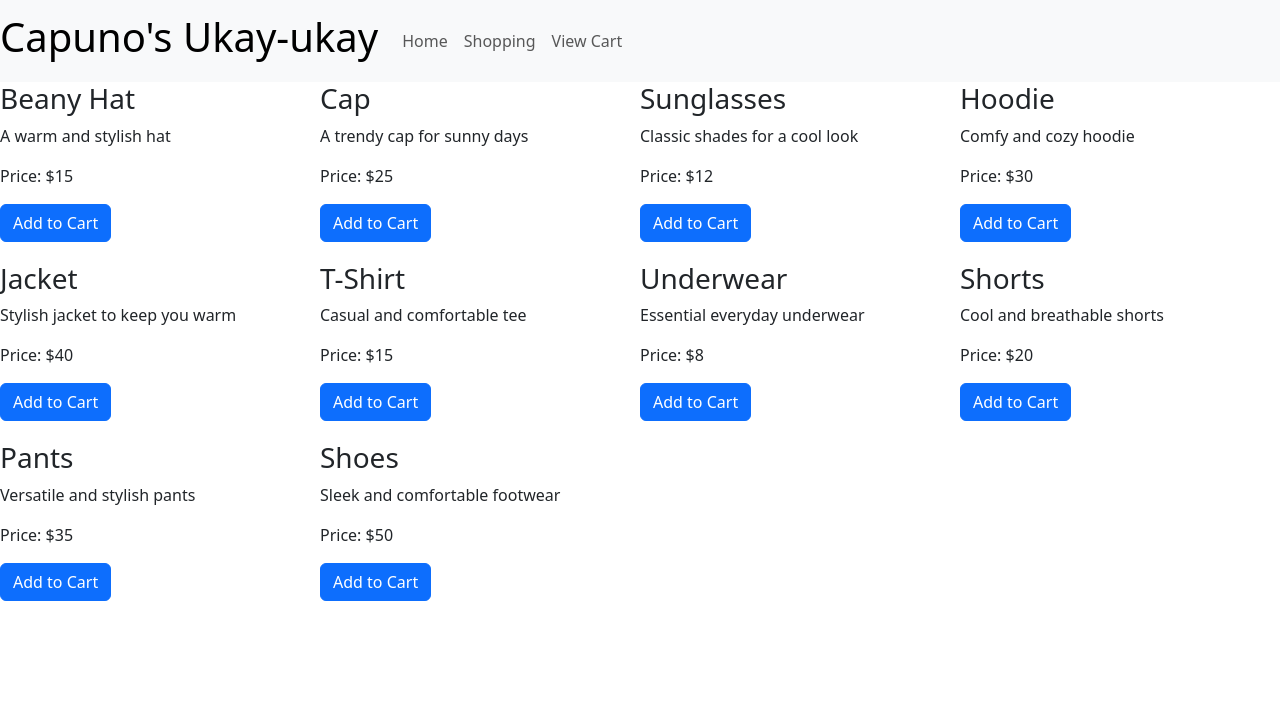
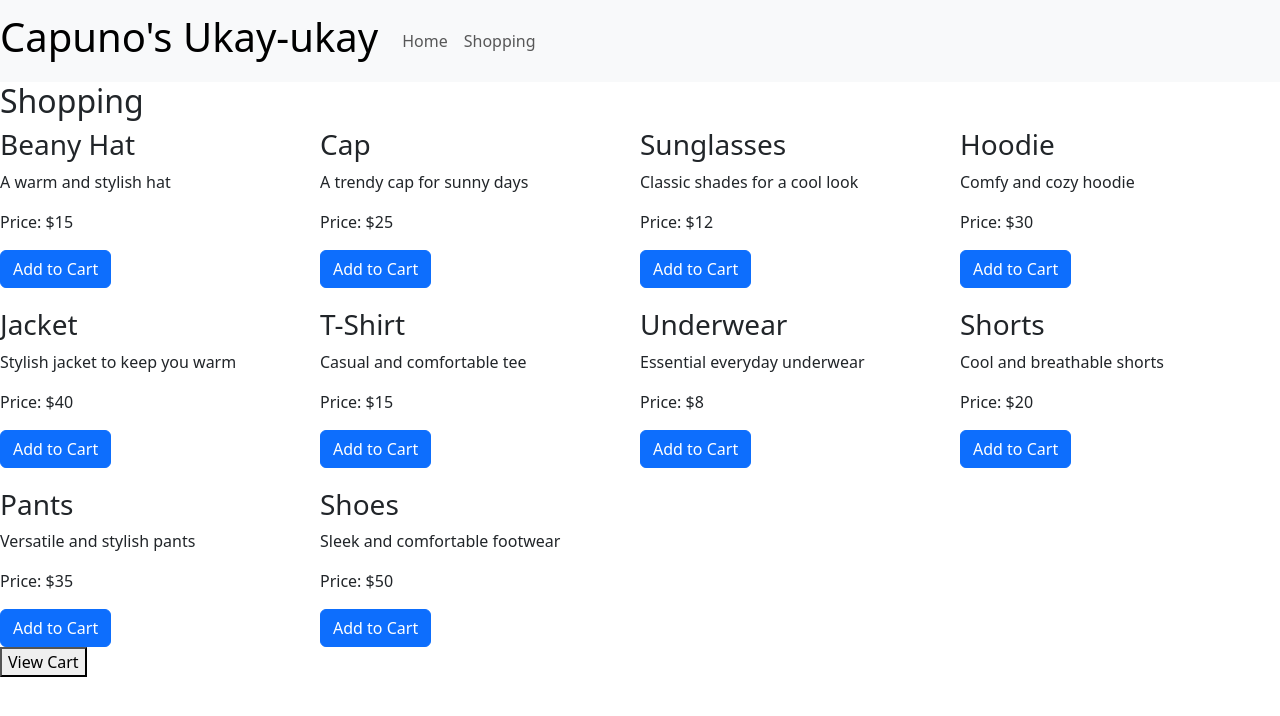
Before and after one commit to CCS112-Group-2/Capuno-s-Ukay-ukay, a React (Create React App) app in the folder capuno-s-ukay-ukay/: page /shopping in a window 1280 px wide. Shown: the top 716 px of the page. Built offline with nearby package versions, Linux system fonts and the light colour scheme.

Commit message:
Added Shopping.js

```diff
--- a/capuno-s-ukay-ukay/src/App.js
+++ b/capuno-s-ukay-ukay/src/App.js
@@ -59,16 +59,12 @@ function App() {
           <li class="nav-item">
             <a class="nav-link" href="/shopping">Shopping</a>
           </li>
-          <li class="nav-item dropdown">
-            <a className="nav-link" href="/cart">View Cart</a>
-          </li>
         </ul>
       </div>
     </nav>
         <Routes>
           <Route path="/" element={<HomePage />} />
           <Route path="/shopping" element={<Shopping products={products} handleAddToCart={handleAddToCart} cartItems={cartItems} />}/>
-          <Route path="/cart" element={<CartSummary cartItems={cartItems} removeFromCart={removeFromCart} />} />
         </Routes>
       </Router>
     </div>
--- a/capuno-s-ukay-ukay/src/components/Shopping.js
+++ b/capuno-s-ukay-ukay/src/components/Shopping.js
@@ -1,9 +1,19 @@
-import React from 'react';
+import React, { useState } from 'react';
 import Product from './Product';
 import AddToCartButton from './AddToCartButton';
+import CartSummary from './CartSummary';
 
 const Shopping = ({ products, handleAddToCart, cartItems }) => {
+  const [showCart, setShowCart] = useState(false);
+
+  const toggleCart = () => {
+    setShowCart(!showCart);
+  };
+
   return (
+    <div>
+      <h2>Shopping</h2>
+
       <div className="products-container">
         <div className="product-list">
           {products.map((product) => (
@@ -14,6 +24,9 @@ const Shopping = ({ products, handleAddToCart, cartItems }) => {
           ))}
         </div>
       </div>
+      <button onClick={toggleCart}>View Cart</button>
+      {showCart && <CartSummary cartItems={cartItems} />}
+    </div>
   );
 };
 
```
Lines whose indentation alone changed are shown as unchanged.
